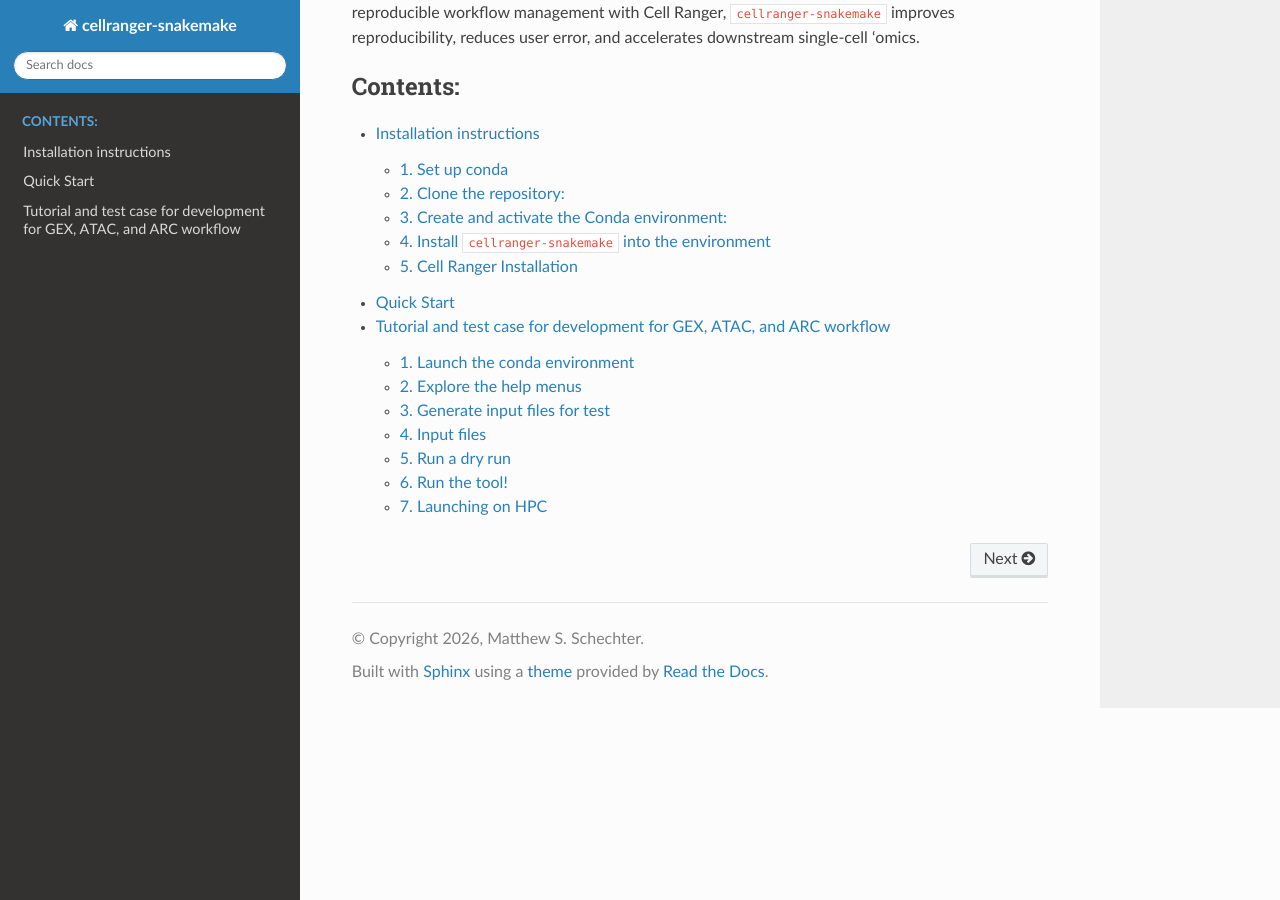
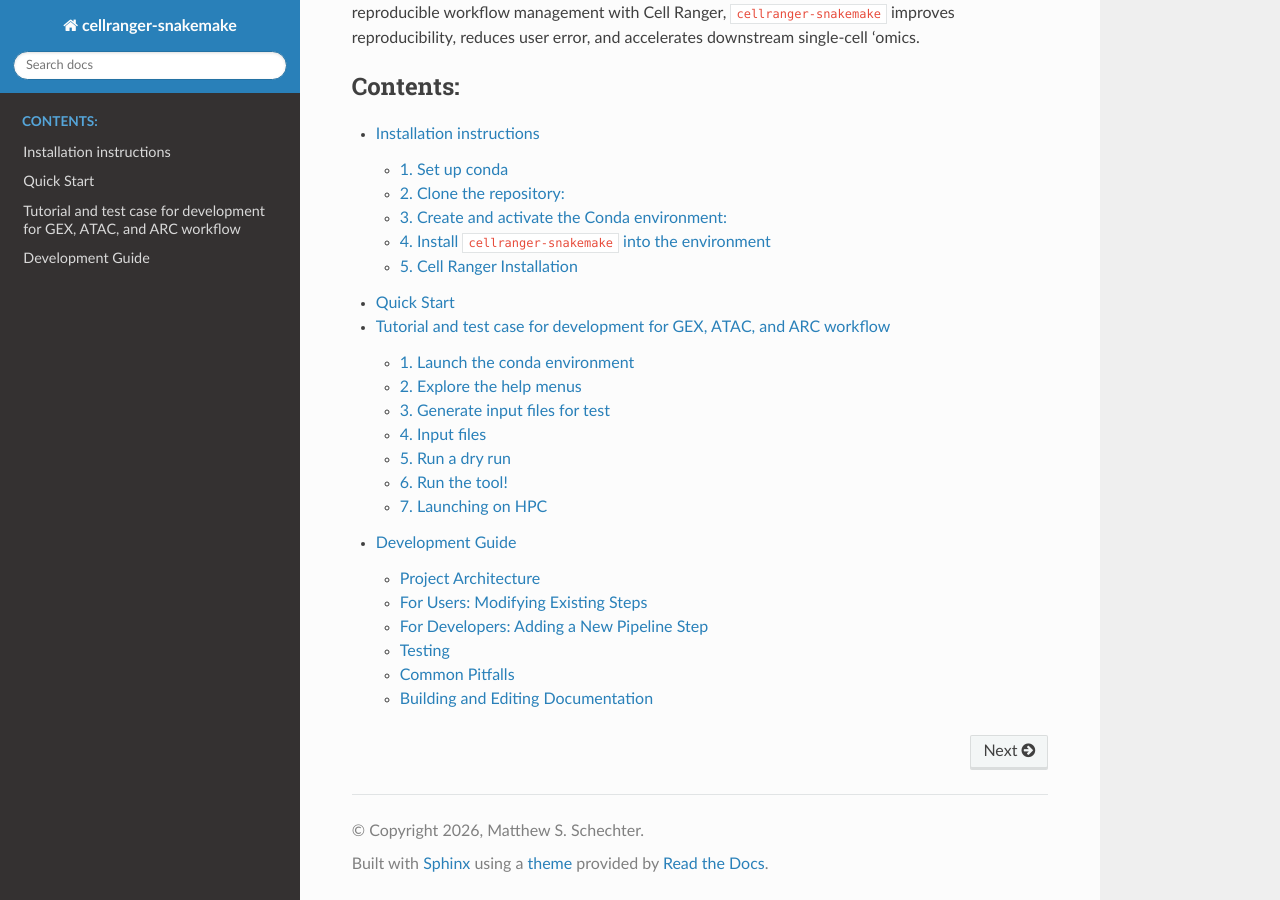
Before and after one commit to mschecht/cellranger-snakemake, a Sphinx documentation site: the page built from docs/source/index.md, in a window 1280 px wide and 900 px high, scrolled down 585 px. Built offline with Sphinx 7.4.7 and the Read the Docs theme 3.1.0, drawn with Linux system fonts in a browser that asks for light colours; some of the changed lines change nothing that is shown.

Commit message:
init dev guide

````diff
--- /dev/null
+++ b/docs/source/development.md
@@ -0,0 +1,599 @@
+# Development Guide
+
+This guide covers two audiences: **users** who want to modify existing workflow parameters, and **developers** who want to add entirely new pipeline steps or rules.
+
+## Project Architecture
+
+Understanding the file layout is essential before making changes:
+
+```
+cellranger_snakemake/
+├── cli.py                          # CLI entry points
+├── config_generator.py             # Interactive config builder
+├── config_validator.py             # PIPELINE_DIRECTORIES, validation
+├── schemas/                        # Pydantic models for config validation
+│   ├── base.py                     # BaseStepConfig (all steps inherit this)
+│   ├── demultiplexing.py           # Example: DemuxalotConfig, VireoConfig
+│   ├── doublet_detection.py
+│   └── annotation.py
+├── workflows/
+│   ├── main.smk                    # Master workflow, rule all, includes
+│   ├── rules/                      # One .smk file per pipeline step
+│   │   ├── cellranger.smk
+│   │   ├── demultiplexing.smk
+│   │   ├── doublet_detection.smk
+│   │   └── celltype_annotation.smk
+│   └── scripts/
+│       ├── build_targets.py        # Generates target files for rule all
+│       └── parse_config.py         # Extracts enabled steps, methods, etc.
+tests/
+├── test.sh                         # Integration test script
+├── 00_TEST_DATA_GEX/               # Test configs and library lists
+└── ...
+docs/source/                        # Read the Docs documentation (this file)
+docs/source/development.md          # Dev documentation (this file)
+```
+
+### How the pipeline resolves what to run
+
+1. **Config** (`pipeline_config.yaml`) declares which steps are `enabled: true`
+2. **`parse_config.py`** → `get_enabled_steps()` reads the config and returns a list of enabled step names
+3. **`main.smk`** conditionally includes `.smk` rule files based on enabled steps
+4. **`build_targets.py`** → `build_all_targets()` generates the list of expected `.done` files for `rule all`
+5. **Each rule** produces a `.done` marker file in `{output_dir}/00_LOGS/` that matches what `build_targets.py` expects
+
+If the target filename from `build_targets.py` doesn't match the `done` output in the rule, Snakemake will raise a `MissingInputException`.
+
+---
+
+## For Users: Modifying Existing Steps
+
+### Changing parameters for an existing method
+
+All parameters are defined in the YAML config. To see what's available:
+
+```bash
+# Show all parameters for a specific method
+snakemake-run-cellranger show-params
+
+# Generate a default config with all options
+snakemake-run-cellranger init-config --get-default-config
+```
+
+Edit the generated YAML and validate:
+
+```bash
+snakemake-run-cellranger validate-config --config-file your_config.yaml
+```
+
+### Adding a new method to an existing step
+
+For example, adding a new demultiplexing method called `souporcell` alongside the existing `vireo` and `demuxalot`:
+
+1. **Add method config schema** in `cellranger_snakemake/schemas/demultiplexing.py`:
+
+```python
+from typing import ClassVar
+from .base import ToolMeta
+
+class SouporcellConfig(BaseModel):
+    """Souporcell demultiplexing parameters."""
+
+    tool_meta: ClassVar[ToolMeta] = ToolMeta(
+        package="souporcell",
+        url="https://github.com/wheaton5/souporcell",
+    )
+
+    num_clusters: int = Field(description="Expected number of clusters/donors")
+    # ... additional params
+
+    class Config:
+        extra = "forbid"
+```
+
+Every method schema must include a `tool_meta` class variable. This enables `show-params` to display the installed tool version and a link to the source. Use `ClassVar` so Pydantic treats it as a class attribute (not a config field). For tools that aren't Python packages (e.g., Cell Ranger), set `shell_version_cmd`:
+
+```python
+tool_meta: ClassVar[ToolMeta] = ToolMeta(
+    package="cellranger",
+    url="https://www.10xgenomics.com/support/software/cell-ranger/latest",
+    shell_version_cmd="cellranger --version",
+)
+```
+
+2. **Register the method** in the parent config class in the same file:
+
+```python
+class DemultiplexingConfig(BaseStepConfig):
+    method: Literal["demuxalot", "vireo", "souporcell"] = Field(...)
+
+    souporcell: Optional[SouporcellConfig] = None  # Add this
+
+    @model_validator(mode='after')
+    def validate_method_params(self):
+        method_configs = {
+            "demuxalot": self.demuxalot,
+            "vireo": self.vireo,
+            "souporcell": self.souporcell,  # Add this
+        }
+        # ... rest stays the same
+```
+
+3. **Add the rule** in `cellranger_snakemake/workflows/rules/demultiplexing.smk`:
+
+```python
+if config.get("demultiplexing") and DEMUX_METHOD == "souporcell":
+    # Method-specific config only
+    SOUPORCELL_CONFIG = DEMUX_CONFIG.get("souporcell", {})
+    # ...
+
+    rule souporcell:
+        input:
+            # Use shared GEX_COUNT_DIR for BAM/barcodes
+            bam = os.path.join(GEX_COUNT_DIR, "{batch}_{capture}", "outs", "possorted_genome_bam.bam"),
+            barcodes = os.path.join(GEX_COUNT_DIR, "{batch}_{capture}", "outs", "filtered_feature_bc_matrix", "barcodes.tsv.gz")
+        output:
+            # .done file MUST match the pattern in build_targets.py
+            done = touch(os.path.join(config.get("output_dir", "output"), "00_LOGS", "souporcell_output_{batch}_{capture}.done"))
+        # ...
+```
+
+4. **Add target generation** in `cellranger_snakemake/workflows/scripts/build_targets.py`:
+
+```python
+if method == "souporcell":
+    for batch in batches:
+        for capture in captures:
+            outputs.append(os.path.join(logs_dir, f"souporcell_output_{batch}_{capture}.done"))
+```
+
+5. **Add to config generator** in `cellranger_snakemake/config_generator.py` so `init-config` can produce the new method's parameters interactively.
+
+6. **Test** (see [Testing](#testing) below).
+
+---
+
+## For Developers: Adding a New Pipeline Step
+
+This is the complete checklist for adding a new step (e.g., `ambient_rna_removal`). Follow these in order.
+
+### Step 1: Create the Pydantic schema
+
+Create `cellranger_snakemake/schemas/ambient_rna.py`:
+
+```python
+"""Ambient RNA removal configuration schemas."""
+
+from typing import ClassVar, Literal, Optional
+from pydantic import BaseModel, Field
+from .base import BaseStepConfig, ToolMeta
+
+
+class CellBenderConfig(BaseModel):
+    """CellBender ambient RNA removal parameters."""
+
+    tool_meta: ClassVar[ToolMeta] = ToolMeta(
+        package="cellbender",
+        url="https://github.com/broadinstitute/CellBender",
+    )
+
+    epochs: int = Field(default=150, description="Number of training epochs")
+    fpr: float = Field(default=0.01, description="False positive rate")
+
+    class Config:
+        extra = "forbid"
+
+
+class AmbientRNAConfig(BaseStepConfig):
+    """Ambient RNA removal step configuration."""
+
+    method: Literal["cellbender"] = Field(description="Method to use")
+    cellbender: Optional[CellBenderConfig] = None
+
+    @model_validator(mode='after')
+    def validate_method_params(self):
+        # Same validation pattern as other steps
+        ...
+```
+
+### Step 2: Register the output directory
+
+In `cellranger_snakemake/config_validator.py`, add to `PIPELINE_DIRECTORIES`:
+
+```python
+PIPELINE_DIRECTORIES = [
+    ("logs", "00_LOGS"),
+    # ... existing entries ...
+    ("ambient_rna", "06_AMBIENT_RNA"),  # Add new entry
+]
+```
+
+### Step 3: Register the step in parse_config.py
+
+In `cellranger_snakemake/workflows/scripts/parse_config.py`, add the step name to the `get_enabled_steps` list:
+
+```python
+for step in ["cellranger_gex", "cellranger_atac", "cellranger_arc",
+             "demultiplexing", "doublet_detection", "celltype_annotation",
+             "ambient_rna_removal"]:  # Add here
+```
+
+### Step 4: Add target generation in build_targets.py
+
+In `cellranger_snakemake/workflows/scripts/build_targets.py`:
+
+1. Add a call in `build_all_targets()`:
+
+```python
+if "ambient_rna_removal" in enabled_steps:
+    targets.extend(get_ambient_rna_outputs(config))
+```
+
+2. Add the target function:
+
+```python
+def get_ambient_rna_outputs(config):
+    if not config.get("ambient_rna_removal"):
+        return []
+
+    output_dirs = parse_output_directories(config)
+    logs_dir = output_dirs["logs_dir"]
+    method = config["ambient_rna_removal"]["method"]
+
+    outputs = []
+    if config.get("cellranger_gex"):
+        df = pd.read_csv(config["cellranger_gex"]["libraries"], sep="\t")
+        batches = df['batch'].unique().tolist()
+        captures = df['capture'].unique().tolist()
+
+        for batch in batches:
+            for capture in captures:
+                outputs.append(os.path.join(logs_dir, f"{method}_output_{batch}_{capture}.done"))
+
+    return outputs
+```
+
+### Step 5: Create the rule file
+
+Create `cellranger_snakemake/workflows/rules/ambient_rna.smk`. Follow the existing pattern:
+
+```python
+"""Ambient RNA removal workflow rules."""
+
+import os
+import sys
+from pathlib import Path
+
+sys.path.insert(0, str(Path(workflow.basedir).parent / "utils"))
+from custom_logger import custom_logger
+from cellranger_snakemake.config_validator import parse_output_directories
+
+if config.get("ambient_rna_removal"):
+    AMBIENT_CONFIG = config["ambient_rna_removal"]
+    AMBIENT_METHOD = AMBIENT_CONFIG["method"]
+
+    # Shared setup
+    OUTPUT_DIRS = parse_output_directories(config)
+    AMBIENT_OUTPUT_DIR = OUTPUT_DIRS["ambient_rna_dir"]
+
+    if config.get("cellranger_gex"):
+        GEX_COUNT_DIR = os.path.join(config.get("output_dir", "output"), "01_CELLRANGERGEX_COUNT")
+
+    custom_logger.info(f"Ambient RNA removal: Using {AMBIENT_METHOD} method")
+
+# ============================================================================
+# CELLBENDER
+# ============================================================================
+
+if config.get("ambient_rna_removal") and AMBIENT_METHOD == "cellbender":
+
+    CELLBENDER_CONFIG = AMBIENT_CONFIG.get("cellbender", {})
+    # ... method-specific params ...
+
+    rule cellbender:
+        """Run CellBender for ambient RNA removal."""
+        input:
+            gex_done = os.path.join(config.get("output_dir", "output"), "00_LOGS", "{batch}_{capture}_gex_count.done"),
+            raw_h5 = os.path.join(GEX_COUNT_DIR, "{batch}_{capture}", "outs", "raw_feature_bc_matrix.h5")
+        output:
+            filtered = os.path.join(AMBIENT_OUTPUT_DIR, "{batch}_{capture}", "cellbender_filtered.h5"),
+            done = touch(os.path.join(config.get("output_dir", "output"), "00_LOGS", "cellbender_output_{batch}_{capture}.done"))
+        # ...
+```
+
+**Key conventions:**
+- The `.done` filename pattern **must** match what `build_targets.py` generates: `{method}_output_{batch}_{capture}.done`
+- `.done` files always go in `{output_dir}/00_LOGS/`
+- Use `touch()` for `.done` outputs
+- Shared variables (output dirs, GEX count dir) go in the top-level `if config.get(...)` block
+- Method-specific config goes in the method-level `if` block
+
+### Step 6: Include the rule file in main.smk
+
+In `cellranger_snakemake/workflows/main.smk`:
+
+```python
+if "ambient_rna_removal" in ENABLED_STEPS:
+    include: "rules/ambient_rna.smk"
+```
+
+### Step 7: Create a dummy rule and test the DAG
+
+Before implementing the actual tool logic, write a dummy `shell` block:
+
+```python
+shell:
+    """
+    echo "Placeholder for cellbender"
+    touch {output.filtered}
+    """
+```
+
+Then verify the DAG resolves correctly:
+
+```bash
+snakemake-run-cellranger run --config-file your_test_config.yaml --cores 1 --dry-run
+snakemake-run-cellranger run --config-file your_test_config.yaml --cores 1 --dag | dot -Tpng > dag.png
+```
+
+Check that:
+- Your new rule appears in the DAG
+- It depends on the correct upstream rules (e.g., `cellranger_gex_count`)
+- `rule all` connects to your new rule's `.done` output
+- No `MissingInputException` errors
+
+### Step 8: Implement the rule
+
+Replace the dummy shell with the actual tool invocation. Use either `shell:` for command-line tools or `run:` for Python-based tools.
+
+### Step 9: Add to config generator
+
+Update `cellranger_snakemake/config_generator.py` so that `snakemake-run-cellranger init-config` can interactively generate config for the new step.
+
+### Step 10: Write tests
+
+See [Testing](#testing) below.
+
+### Step 11: Document
+
+Update this file and the tutorial if the new step is relevant to the standard user workflow.
+
+---
+
+## Testing
+
+### DAG validation (quick smoke test)
+
+Always verify the DAG before running anything. This catches target/output mismatches without executing any rules:
+
+```bash
+# Dry run - checks all inputs/outputs resolve
+snakemake-run-cellranger run --config-file tests/00_TEST_DATA_GEX/test_config_gex.yaml --cores 1 --dry-run
+
+# Visual DAG - confirm rule dependencies look correct
+snakemake-run-cellranger run --config-file tests/00_TEST_DATA_GEX/test_config_gex.yaml --cores 1 --dag | dot -Tpng > dag.png
+```
+
+### Integration tests
+
+Integration tests run the full pipeline on test data. Use the automated script or run manually:
+
+```bash
+# Run all integration tests
+bash tests/test.sh
+
+# Or run a specific workflow manually
+snakemake-run-cellranger run --config-file tests/00_TEST_DATA_GEX/test_config_gex.yaml --cores 1
+```
+
+### Unit tests with pytest
+
+Unit tests validate individual Python components (schemas, config parsing, target generation) without running Snakemake. Tests live in `tests/` and use pytest.
+
+#### Config validation tests
+
+Test that your Pydantic schema accepts valid config and rejects invalid config:
+
+```python
+# tests/test_schemas.py
+import pytest
+from cellranger_snakemake.schemas.demultiplexing import (
+    DemultiplexingConfig,
+    DemuxalotConfig,
+)
+from pydantic import ValidationError
+
+
+def test_valid_demuxalot_config():
+    """Valid demuxalot config should pass validation."""
+    config = DemultiplexingConfig(
+        enabled=True,
+        method="demuxalot",
+        demuxalot=DemuxalotConfig(
+            vcf="/path/to/file.vcf.gz",
+            genome_names="/path/to/names.txt",
+            refine=True,
+        ),
+    )
+    assert config.method == "demuxalot"
+    assert config.demuxalot.refine is True
+
+
+def test_missing_method_params():
+    """Selecting a method without providing its config block should fail."""
+    with pytest.raises(ValidationError):
+        DemultiplexingConfig(
+            enabled=True,
+            method="demuxalot",
+            # Missing demuxalot config block
+        )
+
+
+def test_extra_fields_rejected():
+    """Unknown parameters should be rejected."""
+    with pytest.raises(ValidationError):
+        DemuxalotConfig(
+            vcf="/path/to/file.vcf.gz",
+            genome_names="/path/to/names.txt",
+            refine=True,
+            unknown_param="bad",
+        )
+```
+
+#### Target generation tests
+
+Test that `build_targets.py` produces the correct `.done` file paths:
+
+```python
+# tests/test_build_targets.py
+import pytest
+from cellranger_snakemake.workflows.scripts.build_targets import get_demux_outputs
+from unittest.mock import patch
+import pandas as pd
+
+
+@pytest.fixture
+def base_config(tmp_path):
+    """Create a minimal config with a libraries file."""
+    libraries = tmp_path / "libraries.tsv"
+    libraries.write_text("batch\tcapture\tsample\tfastqs\n1\tL001\tS1\t/fastqs\n1\tL002\tS2\t/fastqs\n")
+    return {
+        "output_dir": str(tmp_path / "output"),
+        "cellranger_gex": {
+            "enabled": True,
+            "libraries": str(libraries),
+            "reference": "/ref",
+        },
+    }
+
+
+def test_demuxalot_targets(base_config):
+    """Demuxalot should produce one .done per batch-capture combo."""
+    base_config["demultiplexing"] = {"enabled": True, "method": "demuxalot"}
+    outputs = get_demux_outputs(base_config)
+    assert len(outputs) == 2
+    assert any("demuxalot_output_1_L001.done" in o for o in outputs)
+    assert any("demuxalot_output_1_L002.done" in o for o in outputs)
+
+
+def test_vireo_targets(base_config):
+    """Vireo should produce one .done per batch-capture combo."""
+    base_config["demultiplexing"] = {"enabled": True, "method": "vireo"}
+    outputs = get_demux_outputs(base_config)
+    assert len(outputs) == 2
+    assert any("vireo_output_1_L001.done" in o for o in outputs)
+
+
+def test_disabled_demux_returns_empty():
+    """Disabled demultiplexing should return no targets."""
+    assert get_demux_outputs({}) == []
+```
+
+#### Config validator tests
+
+```python
+# tests/test_config_validator.py
+from cellranger_snakemake.config_validator import parse_output_directories
+
+
+def test_output_directories_contain_all_steps():
+    """All pipeline steps should have a directory mapping."""
+    config = {"output_dir": "test_output"}
+    dirs = parse_output_directories(config)
+    assert "logs_dir" in dirs
+    assert "demultiplexing_dir" in dirs
+    assert dirs["logs_dir"] == "test_output/00_LOGS"
+```
+
+#### Running unit tests
+
+```bash
+# Run all unit tests
+pytest tests/ -v
+
+# Run a specific test file
+pytest tests/test_schemas.py -v
+
+# Run with coverage
+pytest tests/ --cov=cellranger_snakemake --cov-report=term-missing
+```
+
+### Test checklist for a new step
+
+When adding a new step, verify all of the following before merging:
+
+- [ ] **Schema validation**: `pytest tests/test_schemas.py` passes
+- [ ] **Target generation**: `pytest tests/test_build_targets.py` passes
+- [ ] **Config validation**: `snakemake-run-cellranger validate-config --config-file your_config.yaml` succeeds
+- [ ] **Dry run**: `snakemake-run-cellranger run --config-file ... --cores 1 --dry-run` shows your rule
+- [ ] **DAG**: Your rule appears with correct dependencies in the DAG visualization
+- [ ] **Dummy execution**: Pipeline completes with placeholder `touch` commands
+- [ ] **Real execution**: Pipeline completes with the actual tool on test data
+- [ ] **Config generator**: `snakemake-run-cellranger init-config` includes the new step
+
+---
+
+## Common Pitfalls
+
+| Problem | Cause | Fix |
+|---|---|---|
+| `MissingInputException` for `.done` files | Target filename in `build_targets.py` doesn't match rule `output.done` | Ensure both use the exact same pattern, e.g., `{method}_output_{batch}_{capture}.done` |
+| `NameError` for shared variables | Variable defined in one method block but used in another | Move shared variables (output dirs, GEX count dir) to the common `if config.get("step"):` block |
+| Pydantic `ValidationError` on valid config | Schema too strict or missing `Optional` on method-specific config | Method configs should be `Optional[...] = None` with a `model_validator` to enforce presence based on `method` |
+| Rule not in DAG | Step not added to `get_enabled_steps()` or `main.smk` includes | Check `parse_config.py` and `main.smk` both reference your step name |
+| Config generator skips new step | Step not added to `config_generator.py` | Add interactive prompts for the new step's parameters |
+
+---
+
+## Building and Editing Documentation
+
+This project uses [Sphinx](https://www.sphinx-doc.org/) with MyST-Parser for markdown support and is deployed on [Read the docs](https://about.readthedocs.com/). Documentation rendered documentation is hosted on here: https://cellranger-snakemake.readthedocs.io/.
+
+### Documentation structure
+
+```
+docs/
+├── source/
+│   ├── conf.py           # Sphinx configuration
+│   ├── index.md          # Landing page with toctree
+│   ├── installation.md
+│   ├── quickstart.md
+│   ├── tutorial.md
+│   └── development.md    # This file
+├── requirements.txt      # Sphinx dependencies
+└── Makefile              # Build commands
+```
+
+### Building docs locally
+
+This is how you can render the documentation locally on your web browser:
+
+```bash
+cd docs
+
+# Build HTML
+make html
+
+# Serve locally
+python3 -m http.server 8000 -d build/html
+```
+
+Then open http://localhost:8000 in your browser.
+
+If you are using VS Code on a remote sesions, it is super conventient to render the docs in the IDE itself!
+
+### Live reload during editing
+
+For automatic rebuilds when you save changes, use `sphinx-autobuild`:
+
+```bash
+pip install sphinx-autobuild
+sphinx-autobuild source build/html --port 8000
+```
+
+This watches `source/` for changes, rebuilds automatically, and refreshes your browser (EXTREMELY CONVENTIENT).
+
+### Adding a new page
+
+1. Create a new `.md` file in `docs/source/`
+2. Add it to the `toctree` in `docs/source/index.md`:
--- a/docs/source/index.md
+++ b/docs/source/index.md
@@ -15,4 +15,5 @@
 installation
 quickstart
 tutorial
+development
 ```
````
